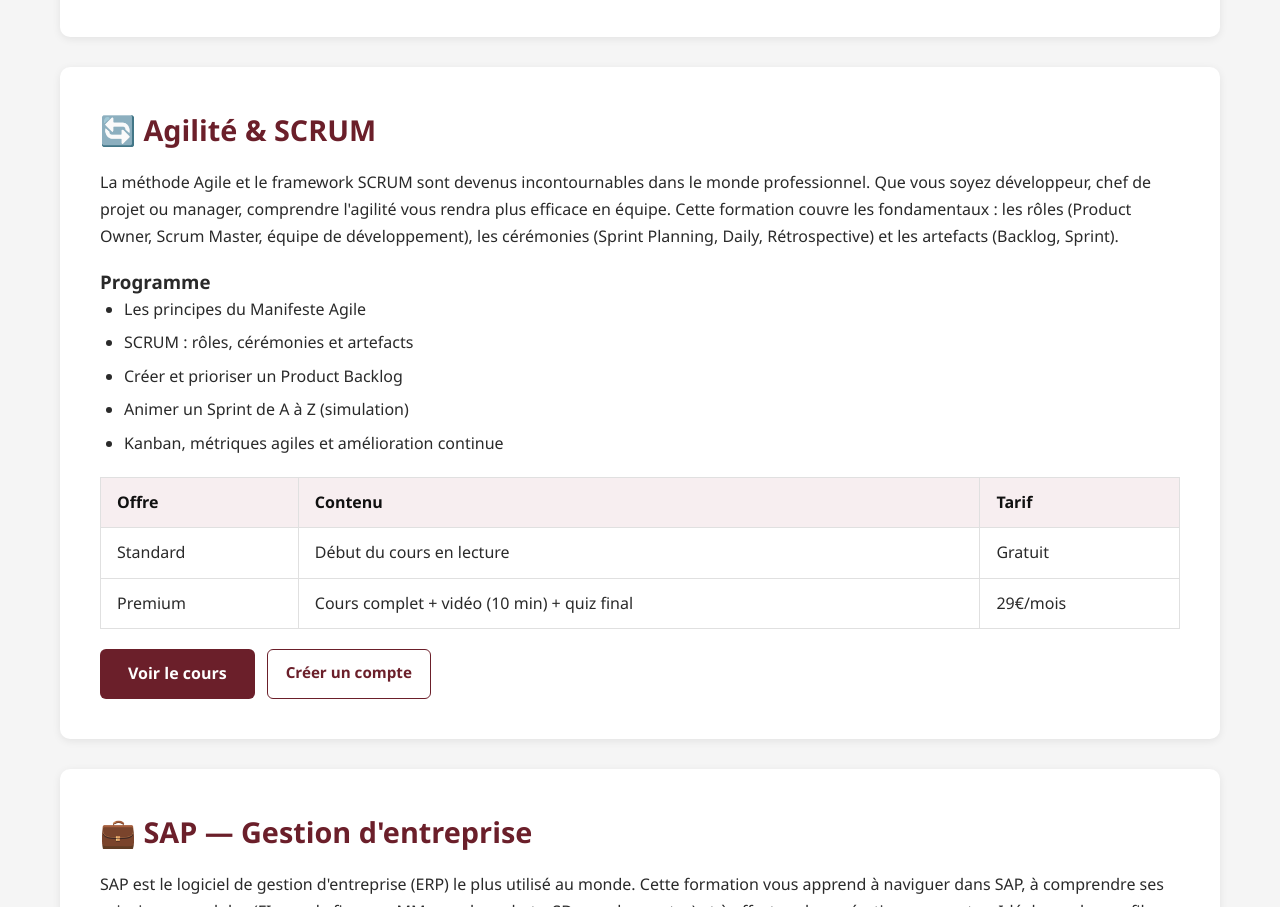
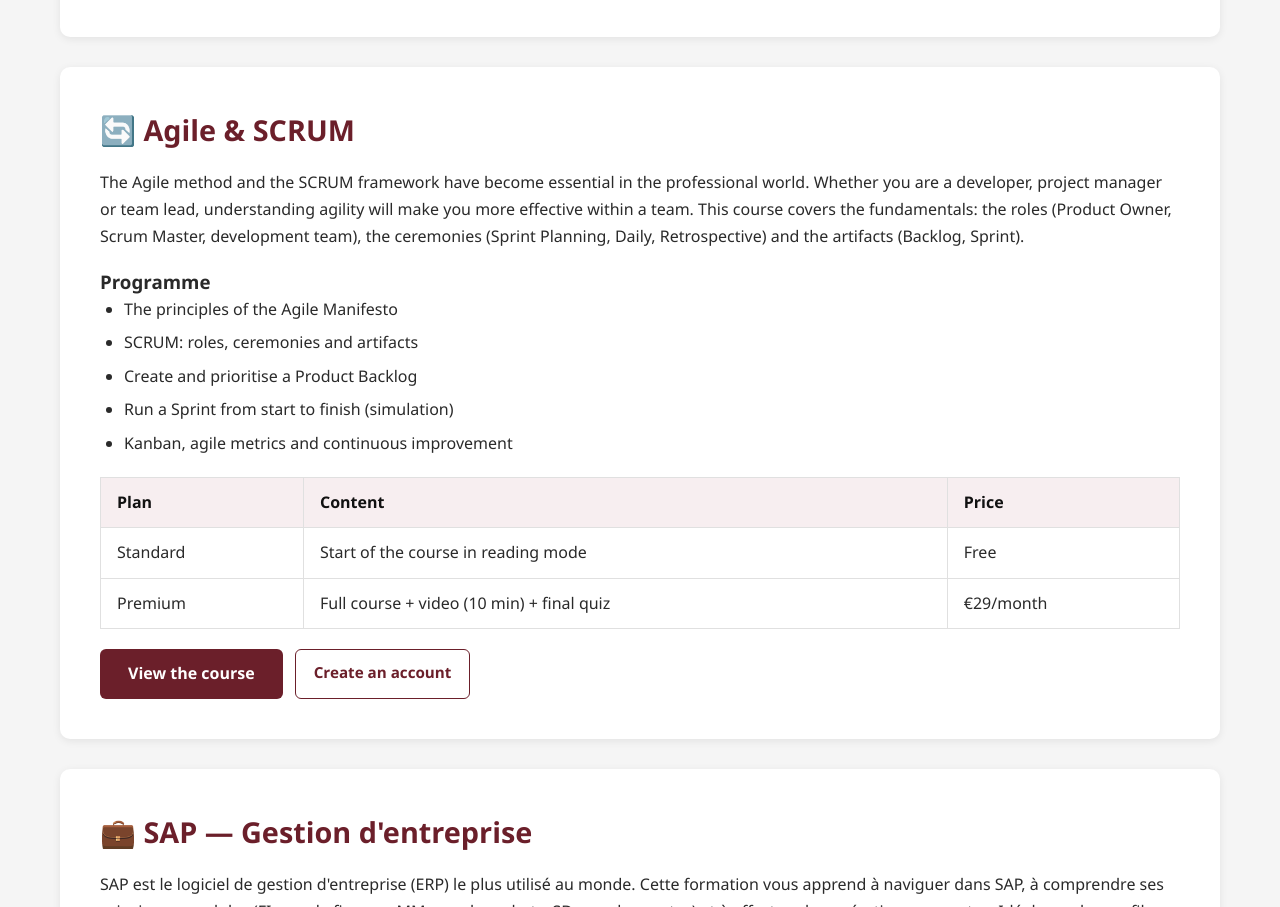
Before and after one commit to WissamTahiri/LearnWithUs, a plain HTML site: page frontend/formations.html in a window 1280 px wide. Shown: the part 933-1840 px from the top of the page. Drawn offline with Linux system fonts and the light colour scheme.

Commit message:
fix(contenu): liens directs vers les formations + cours SCRUM en anglais
Les CTA 'En savoir plus' pointent vers chaque page formation. Contenu du cours SCRUM en anglais, habillage du site (nav/footer) en francais.

```diff
--- a/frontend/formations.html
+++ b/frontend/formations.html
@@ -75,34 +75,34 @@
 
 
     <div class="fiche-formation">
-      <h2>🔄 Agilité &amp; SCRUM</h2>
+      <h2>🔄 Agile &amp; SCRUM</h2>
       <p>
-        La méthode Agile et le framework SCRUM sont devenus incontournables dans le monde professionnel. Que vous
-        soyez développeur, chef de projet ou manager, comprendre l'agilité vous rendra plus efficace en équipe. Cette
-        formation couvre les fondamentaux : les rôles (Product Owner, Scrum Master, équipe de développement), les
-        cérémonies (Sprint Planning, Daily, Rétrospective) et les artefacts (Backlog, Sprint).
+        The Agile method and the SCRUM framework have become essential in the professional world. Whether you are a
+        developer, project manager or team lead, understanding agility will make you more effective within a team. This
+        course covers the fundamentals: the roles (Product Owner, Scrum Master, development team), the ceremonies
+        (Sprint Planning, Daily, Retrospective) and the artifacts (Backlog, Sprint).
       </p>
       <h3>Programme</h3>
       <ul>
-        <li>Les principes du Manifeste Agile</li>
-        <li>SCRUM : rôles, cérémonies et artefacts</li>
-        <li>Créer et prioriser un Product Backlog</li>
-        <li>Animer un Sprint de A à Z (simulation)</li>
-        <li>Kanban, métriques agiles et amélioration continue</li>
+        <li>The principles of the Agile Manifesto</li>
+        <li>SCRUM: roles, ceremonies and artifacts</li>
+        <li>Create and prioritise a Product Backlog</li>
+        <li>Run a Sprint from start to finish (simulation)</li>
+        <li>Kanban, agile metrics and continuous improvement</li>
       </ul>
       <table class="tableau-tarifs">
         <thead>
-          <tr><th>Offre</th><th>Contenu</th><th>Tarif</th></tr>
+          <tr><th>Plan</th><th>Content</th><th>Price</th></tr>
         </thead>
         <tbody>
-          <tr><td>Standard</td><td>Début du cours en lecture</td><td>Gratuit</td></tr>
-          <tr><td>Premium</td><td>Cours complet + vidéo (10 min) + quiz final</td><td>29€/mois</td></tr>
+          <tr><td>Standard</td><td>Start of the course in reading mode</td><td>Free</td></tr>
+          <tr><td>Premium</td><td>Full course + video (10 min) + final quiz</td><td>€29/month</td></tr>
         </tbody>
       </table>
       <div class="fiche-boutons">
-        <a href="formation-scrum.html" class="bouton-principal">Voir le cours</a>
+        <a href="formation-scrum.html" class="bouton-principal">View the course</a>
         <a href="inscription-compte.html?formation=SCRUM" class="bouton-secondaire cta-creer-compte">
-          Créer un compte
+          Create an account
         </a>
       </div>
     </div>
```
Also changed, not shown: frontend/formation-scrum.html (+7 -7 lines), frontend/index.html (+3 -3 lines).
